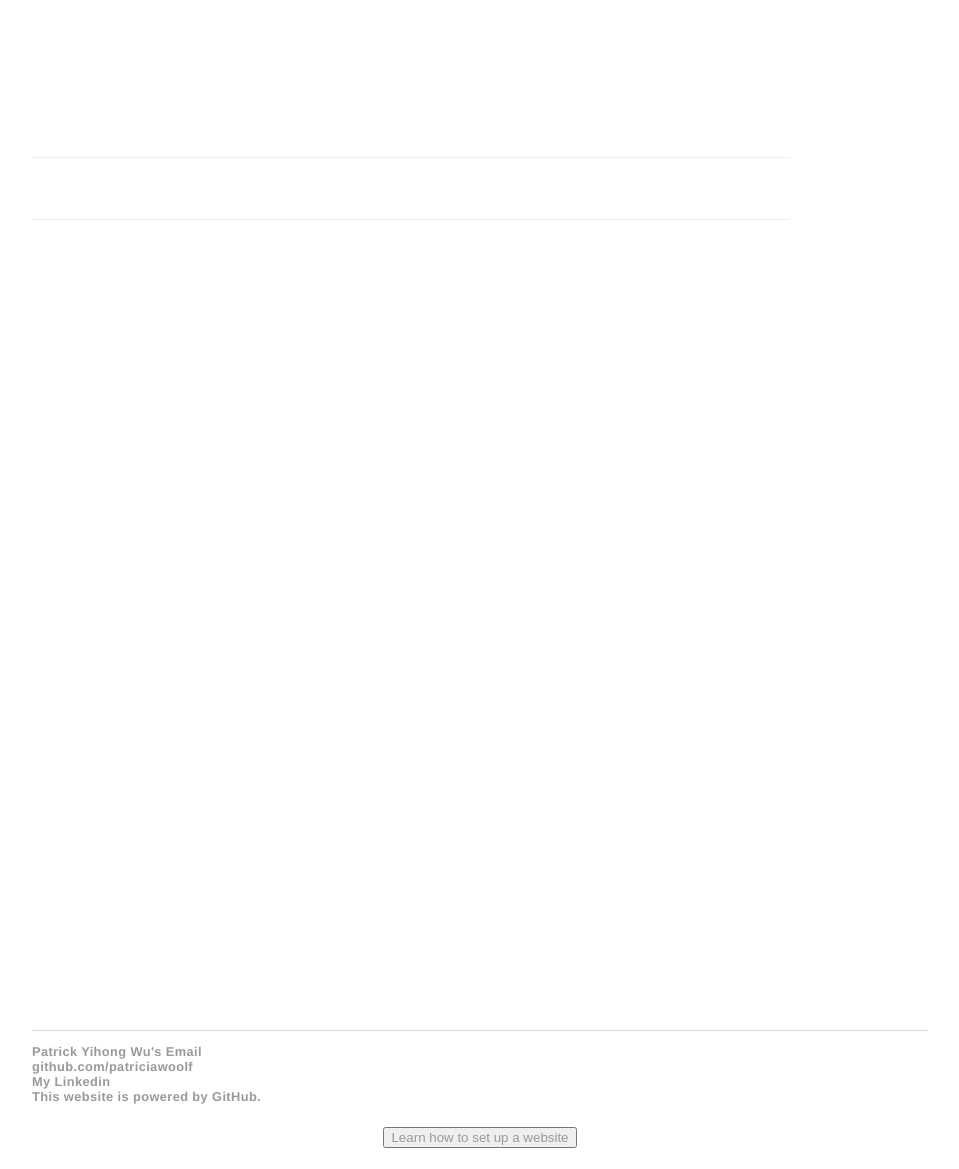
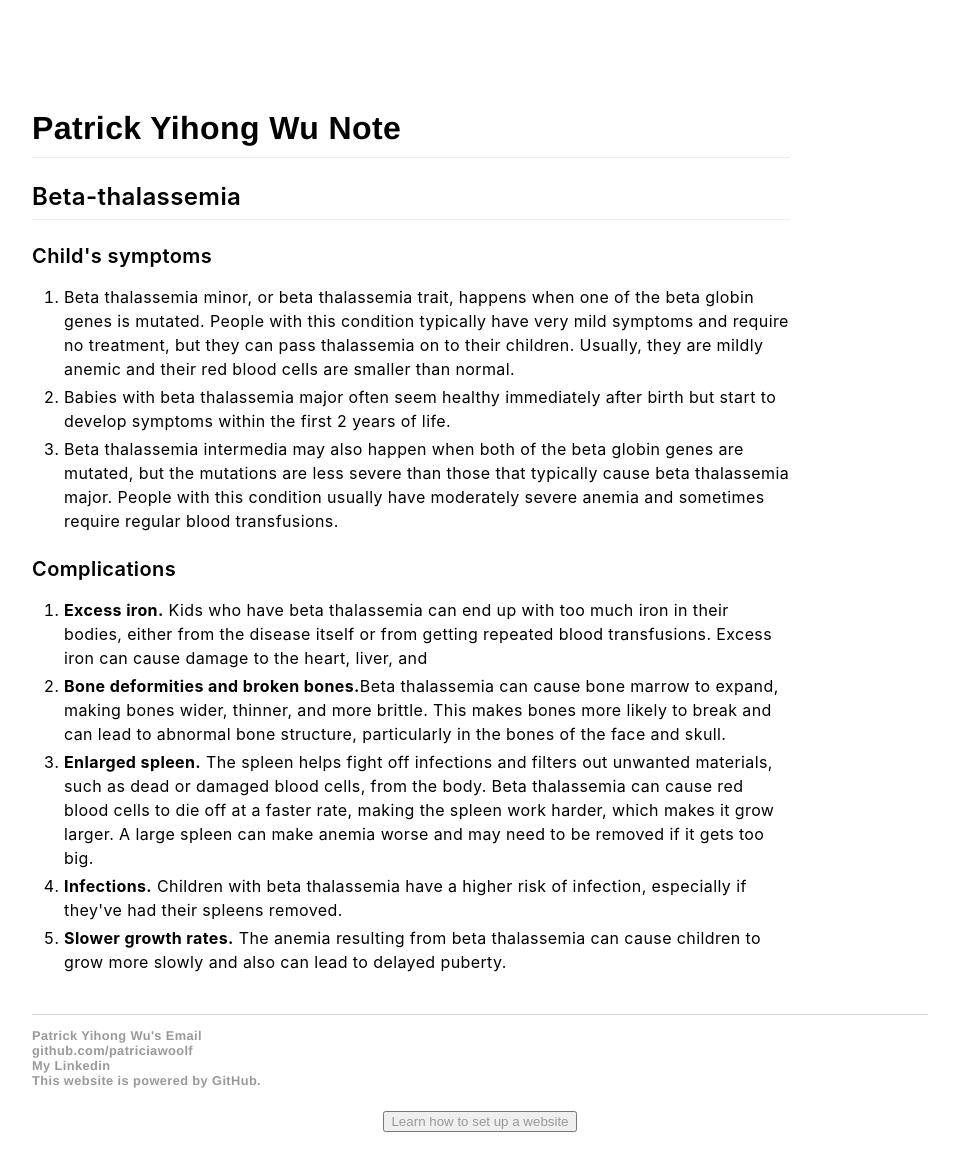
Before and after one commit to patriciawoolf/patriciawoolf-github.io, a Jekyll site: the page built from index.html, in a window 1280 px wide. Shown: the whole page, without its empty margins (160-1119 px from the left). Built offline with Jekyll 4.4.1, drawn with Linux system fonts in a browser that asks for light colours; some web fonts are replaced.

Commit message:
Update index.html

```diff
--- a/index.html
+++ b/index.html
@@ -22,7 +22,7 @@
 </p>
 
 <!--font color="#66a3ff"-->
-<font color="white">
+<!--font color="white"-->
 <title> Patrick Yihong Wu Note </title>
 
 <h1>Patrick Yihong Wu Note</h1>
```
